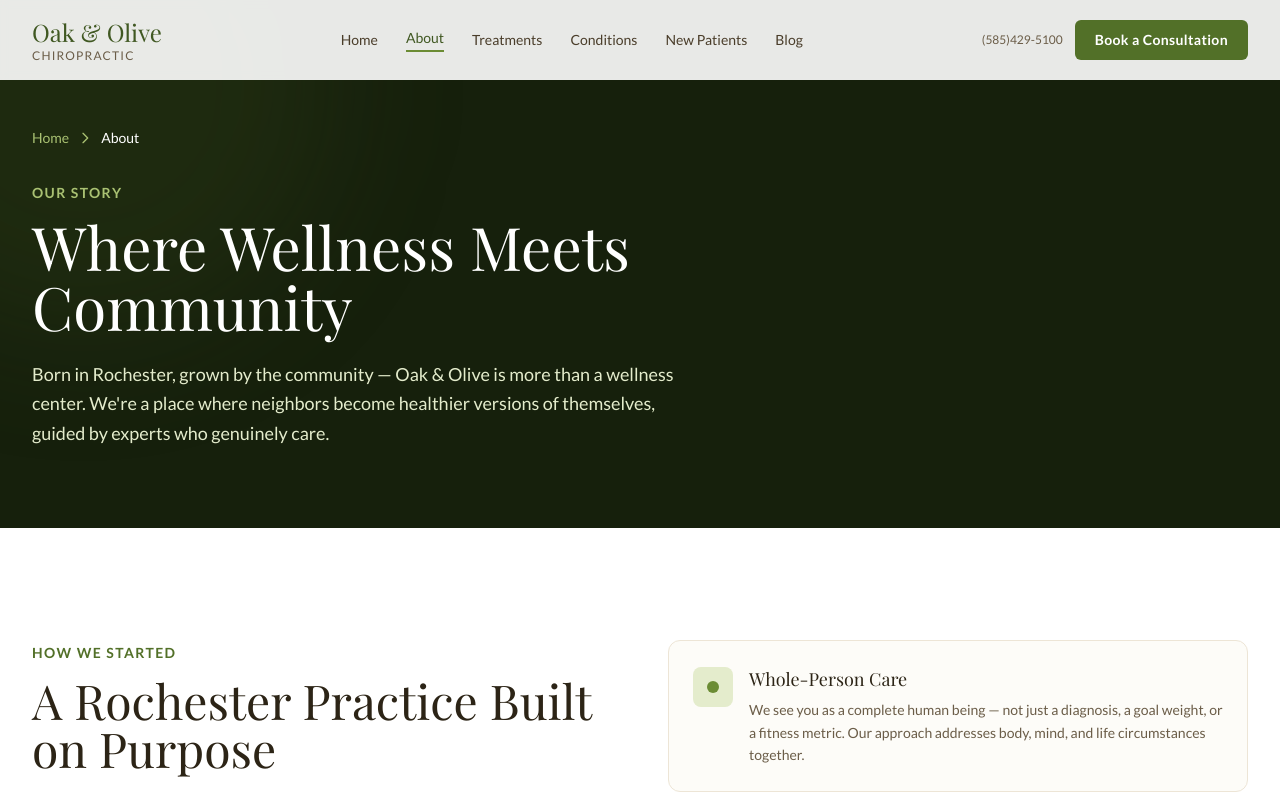
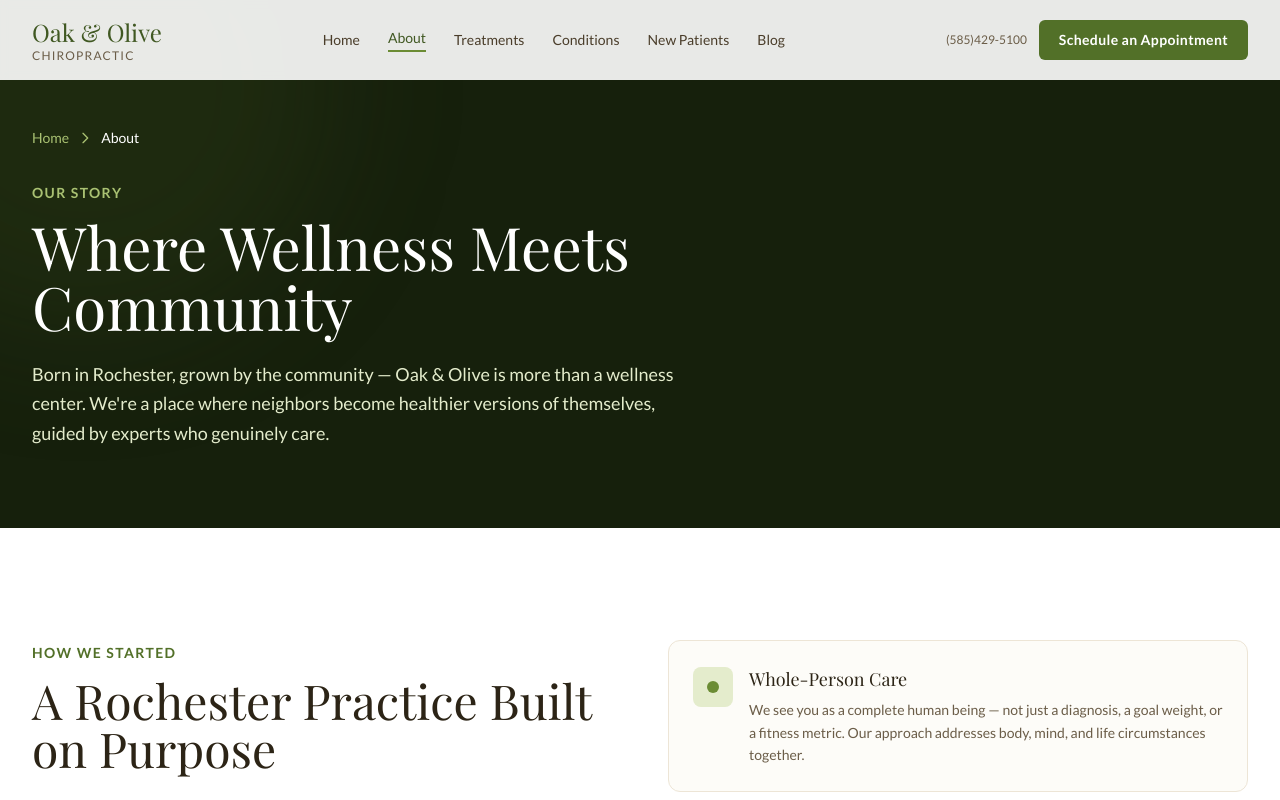
Before and after one commit to alonandon/OakandOlive, a Next.js app: page /about in a window 1280 px wide. Shown: the top 800 px of the page. Built offline with nearby package versions, Linux system fonts and the light colour scheme.

Commit message:
Update remaining "Book a Consultation" buttons to "Schedule an Appointment"
https://claude.ai/code/session_01EGKLd8pNRRZooH6ip3w1eX

```diff
--- a/src/app/page.tsx
+++ b/src/app/page.tsx
@@ -305,7 +305,7 @@ export default function HomePage() {
                   Meet the Doctor
                 </Link>
                 <Link href="/contact" className="btn-secondary px-7 py-3.5">
-                  Book a Consultation
+                  Schedule an Appointment
                 </Link>
               </div>
             </div>
--- a/src/components/Header.tsx
+++ b/src/components/Header.tsx
@@ -72,7 +72,7 @@ export default function Header() {
               {siteConfig.phone}
             </span>
             <Link href="/contact" className="btn-primary text-sm px-5 py-2.5">
-              Book a Consultation
+              Schedule an Appointment
             </Link>
           </div>
 
@@ -118,7 +118,7 @@ export default function Header() {
           <div className="pt-3 border-t border-cream-200 mt-3 space-y-2">
             <p className="px-3 text-xs text-bark-muted font-sans">{siteConfig.phone}</p>
             <Link href="/contact" className="btn-primary w-full justify-center mt-2">
-              Book a Consultation
+              Schedule an Appointment
             </Link>
           </div>
         </div>
```
